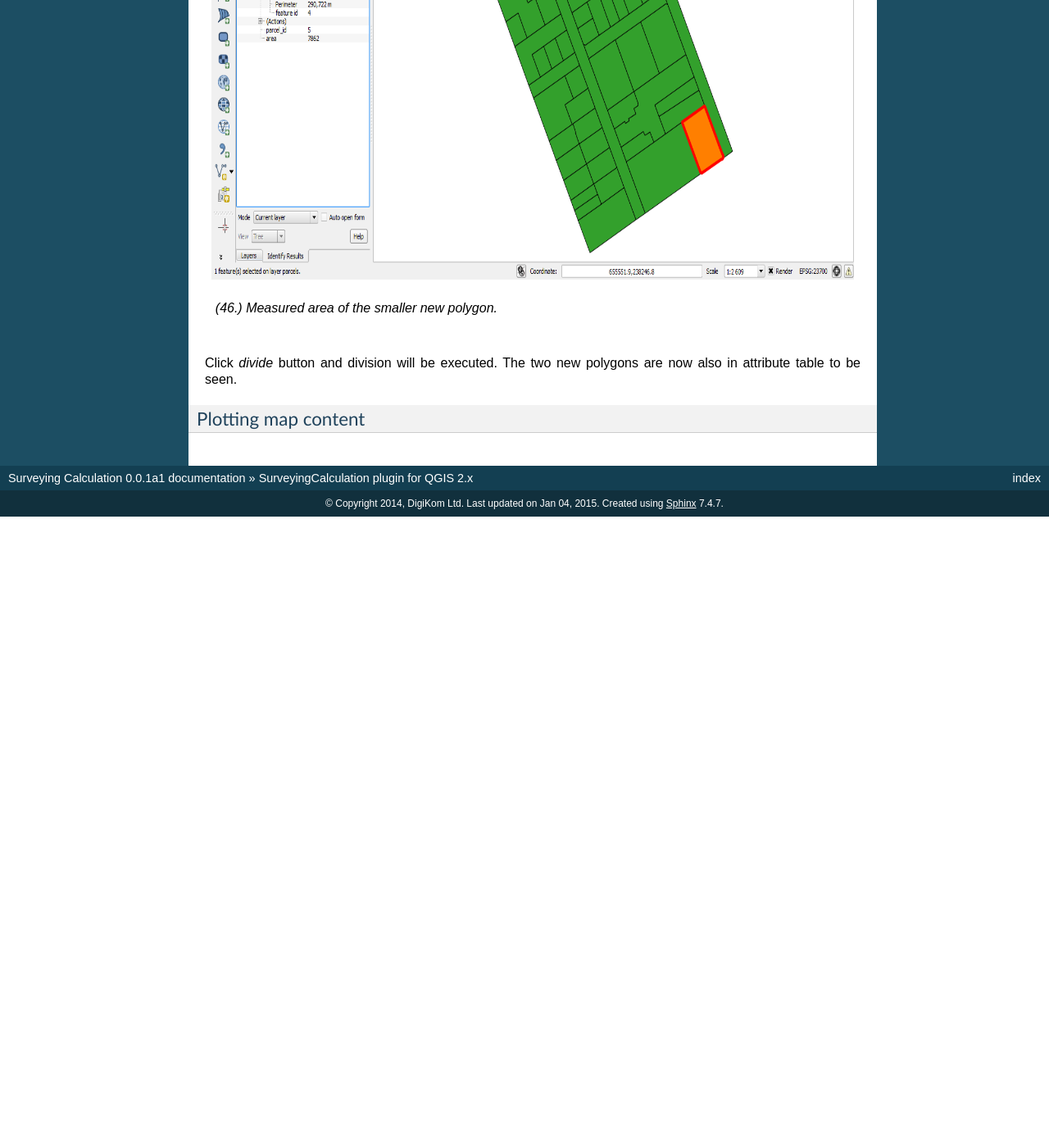
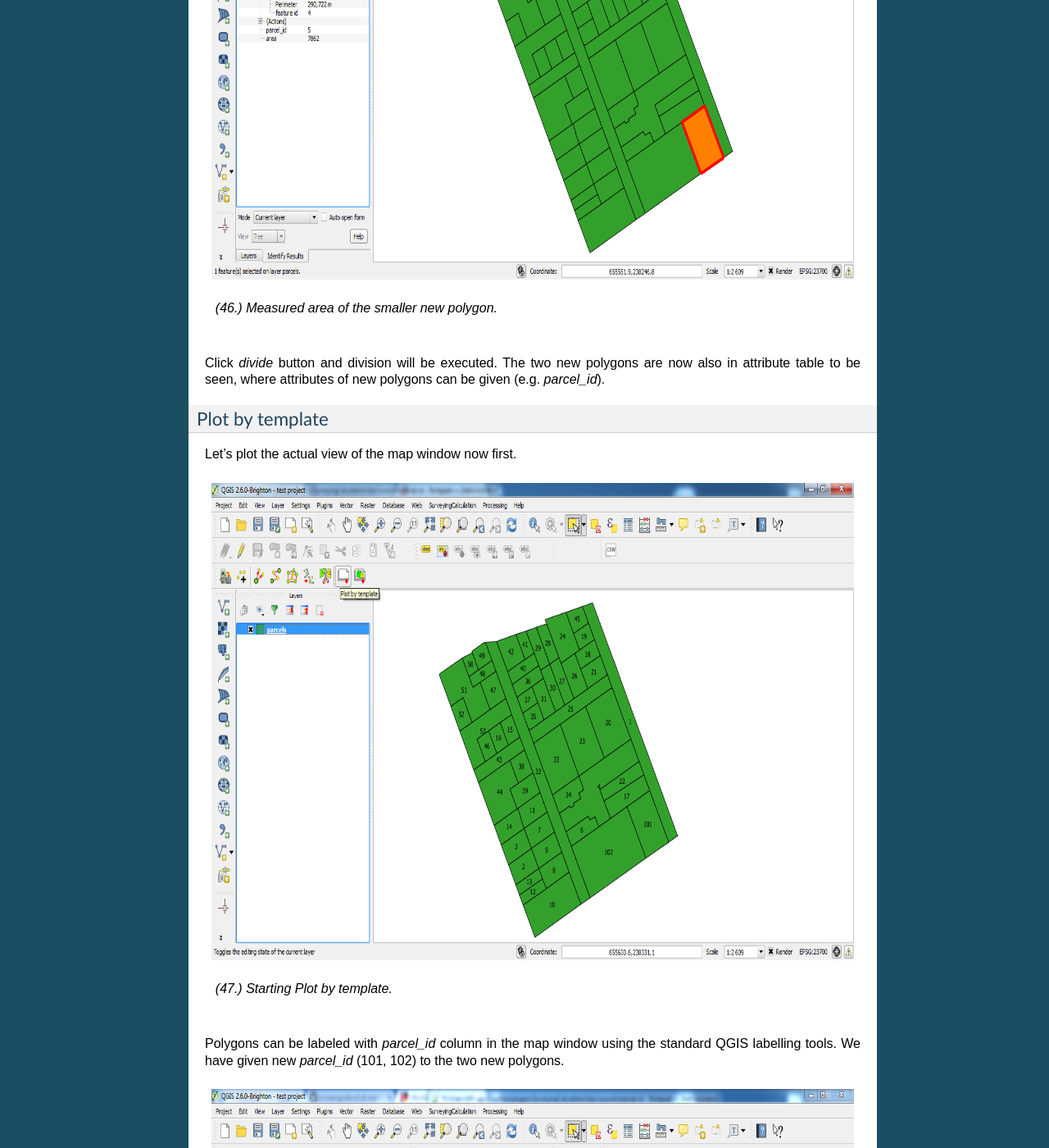
Before and after one commit to zsiki/ls, a Sphinx documentation site: the page built from doc/source/tutorial.rst, in a window 1280 px wide and 1400 px high, scrolled down 29853 px. Shown: the whole window at 82% size. Built offline with Sphinx 7.4.7, drawn with Linux system fonts in a browser that asks for light colours; before the commit the page ends 30483 px from its top, so only the background shows below that; some of the changed text lies outside the part shown.

Commit message:
Extend tutorial with Plotting.

```diff
--- a/doc/source/tutorial.rst
+++ b/doc/source/tutorial.rst
@@ -498,7 +498,75 @@ We have set the area of wanted part-polygon to *5000* units and the method of di
 
    *(46.) Measured area of the smaller new polygon.*
 
-Click *divide* button and division will be executed. The two new polygons are now also in attribute table to be seen.
+Click *divide* button and division will be executed. The two new polygons are now also in attribute table to be seen, where attributes of new polygons can be given (e.g. *parcel_id*).
 
-Plotting map content
-::::::::::::::::::::
+Plot by template
+::::::::::::::::
+
+Let's plot the actual view of the map window now first.
+
+.. figure:: images/t076.png
+   :scale: 80 %
+   :align: center
+
+   *(47.) Starting Plot by template.*
+
+Polygons can be labeled with *parcel_id* column in the map window using the
+standard QGIS labelling tools. We have given new *parcel_id* (101, 102) to the two new polygons.
+
+.. figure:: images/t077.png
+   :scale: 80 %
+   :align: center
+
+   *(48.) Set plot parameters*
+
+In the plot window select a template file, set the scale of the plot and give him a name.
+
+.. figure:: images/t078.png
+   :scale: 80 %
+   :align: center
+
+   *(49.) Composer window of the map composition*
+
+Click *Plot* button and with the map composition a composer window will appear, which is a standard QGIS tool.
+The composition can be printed to a system printer or exported to PDF file.
+
+Batch plotting
+::::::::::::::
+
+Selected polygon can be plotted by using *Batch plotting*.
+
+.. figure:: images/t079.png
+   :scale: 80 %
+   :align: center
+
+   *(50.) Add another layer to the map*
+
+Any number of layers can be added to the map.
+
+.. figure:: images/t080.png
+   :scale: 80 %
+   :align: center
+
+   *(51.) Select the parcels and start Batch plotting*
+
+Select one or more parcels to be plotted and click *Batch plotting* button.
+
+.. figure:: images/t081.png
+   :scale: 80 %
+   :align: center
+
+   *(52.) Set plot parameters*
+
+In the plot window select a template file and set the scale of the plot.
+The compositions of the parcels with the given scale can be exported to *.pdf* files,
+plotted to a printer or opened in composer windows.
+
+.. figure:: images/t081.png
+   :scale: 80 %
+   :align: center
+
+   *(52.) Set plot parameters*
+
+By clicking *Plot* button a file selection dialog appear and compositions will be exported to
+a multi-paged *.pdf* file using the selected composer template.
```
